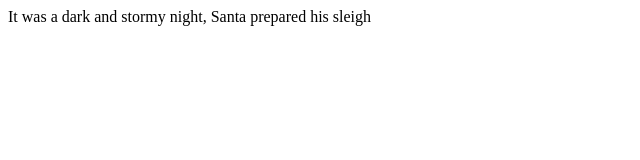
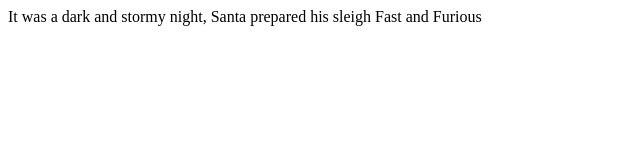
Before and after one commit to iamvalecia/fireside_story, a plain HTML site: page index.html in a window 1280 px wide. Shown: the whole page, without its empty margins (0-640 px from the left). Drawn offline with Linux system fonts and the light colour scheme.

Commit message:
Update index.html

```diff
--- a/index.html
+++ b/index.html
@@ -2,6 +2,8 @@
   <body>
     <p>It was a dark and stormy night,
         Santa prepared his sleigh
+      Fast and Furious
     </p>
+
   </body>
 </html>
```
